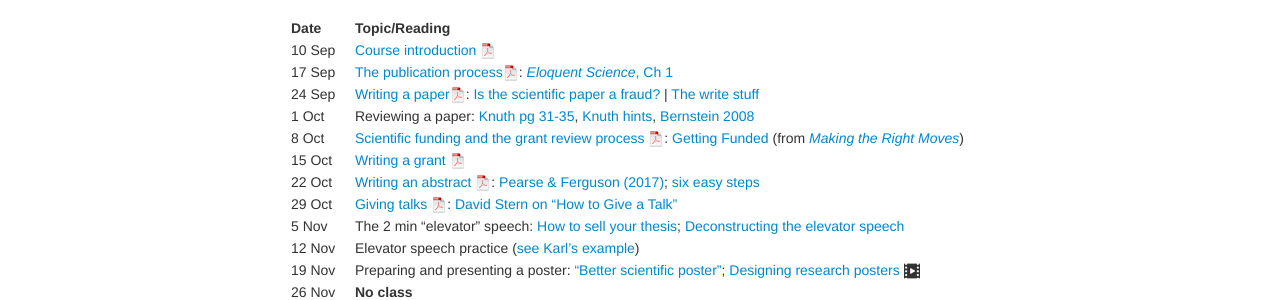
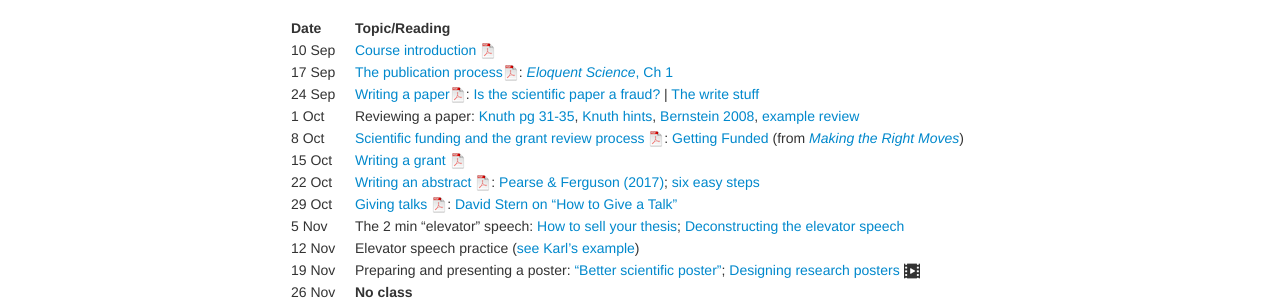
Before and after one commit to kbroman/BMI883, a Jekyll site: the page built from schedule.md, in a window 1280 px wide. Shown: the part 135-435 px from the top of the page. Built offline with Jekyll 4.4.1, drawn with Linux system fonts in a browser that asks for light colours.

Commit message:
Add example review

```diff
--- a/schedule.md
+++ b/schedule.md
@@ -10,7 +10,7 @@ description: Schedule and readings for BMI 883, Biomedical data science professi
 | 10 Sep   |    | [Course introduction ![pdf logo](icons/pdf-icon.png)](slides/00_intro_slides.pdf) |
 | 17 Sep  |    | [The publication process![slides pdf](icons/pdf-icon.png)](slides/01_publications.pdf): [_Eloquent Science_, Ch 1](https://ebookcentral.proquest.com/lib/wisc/reader.action?docID=1115549) |
 | 24 Sep  |    | [Writing a paper![slides pdf](icons/pdf-icon.png)](slides/02_writing.pdf): [Is the scientific paper a fraud?](http://www.weizmann.ac.il/mcb/UriAlon/sites/mcb.UriAlon/files/uploads/medawar.pdf) \| [The write stuff](https://media.nature.com/original/magazine-assets/d41586-018-02404-4/d41586-018-02404-4.pdf) |
-| 1 Oct  |    | Reviewing a paper: [Knuth pg 31-35](https://jmlr.csail.mit.edu/reviewing-papers/knuth_mathematical_writing.pdf), [Knuth hints](http://www.ifs.tuwien.ac.at/~silvia/research-tips/Knuth.pdf), [Bernstein 2008](https://www.markbernstein.org/elements/Reviewing.pdf) |
+| 1 Oct  |    | Reviewing a paper: [Knuth pg 31-35](https://jmlr.csail.mit.edu/reviewing-papers/knuth_mathematical_writing.pdf), [Knuth hints](http://www.ifs.tuwien.ac.at/~silvia/research-tips/Knuth.pdf), [Bernstein 2008](https://www.markbernstein.org/elements/Reviewing.pdf), [example review](https://haldanessieve.org/2014/05/02/the-landscape-of-human-str-variation/#comment-41279) |
 | 8 Oct   |    | [Scientific funding and the grant review process ![slides pdf](icons/pdf-icon.png)](slides/04_grants.pdf): [Getting Funded](https://www.hhmi.org/sites/default/files/Educational%20Materials/Lab%20Management/Making%20the%20Right%20Moves/moves2_ch9.pdf#page=3) (from [_Making the Right Moves_](https://www.hhmi.org/science-education/programs/making-right-moves))|
 | 15 Oct   |    | [Writing a grant ![slides pdf](icons/pdf-icon.png)](slides/05_grantwriting.pdf) |
 | 22 Oct  |    | [Writing an abstract ![slides pdf](icons/pdf-icon.png)](slides/06_abstracts.pdf): [Pearse & Ferguson (2017)](https://doi.org/10.1002/2327-6924.12486); [six easy steps](http://www.easterbrook.ca/steve/2010/01/how-to-write-a-scientific-abstract-in-six-easy-steps/) |
```
